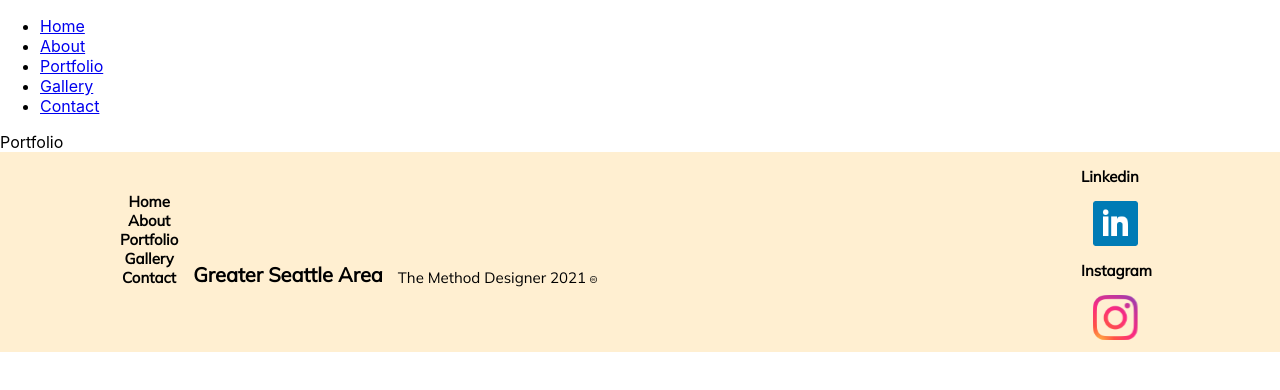
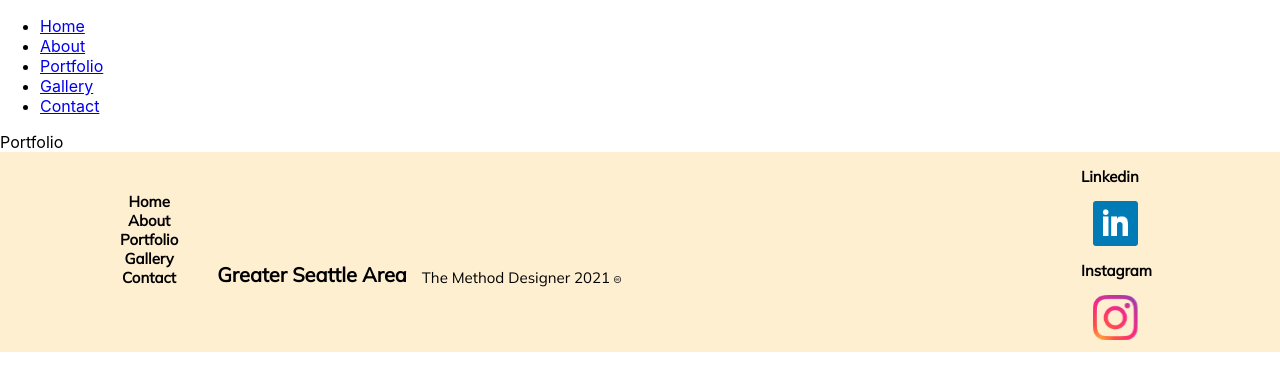
Before and after one commit to MrKeon/TheMethodDesigner, a React (Create React App) app: page /portfolio in a window 1280 px wide. Shown: the top 390 px of the page. Built offline with nearby package versions, Linux system fonts and the light colour scheme.

Commit message:
desktop footer styling looks goood.

```diff
--- a/src/components/Footer.css
+++ b/src/components/Footer.css
@@ -2,11 +2,11 @@
     background: #FFEFD1;
     height: 200px;
     font-family: Mulish;
-    padding-left: 120px;
+    padding-left: 96px;
 }
 
 .Footer nav {
-    padding-top: 24px;
+    padding:24px;
 }
 
 .Footer a {
```
